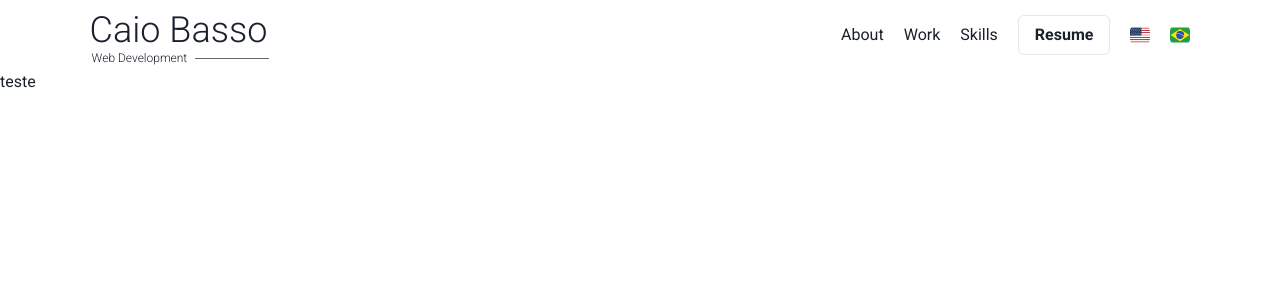
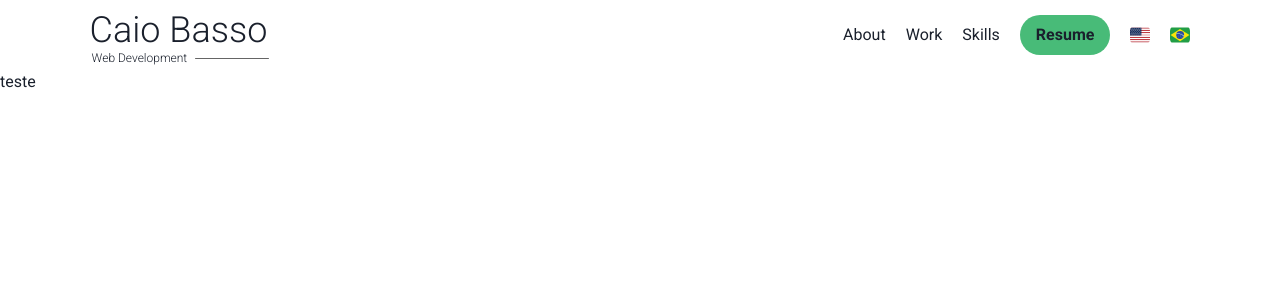
Before and after one commit to caio-basso/portfolio, a Next.js app: page / in a window 1280 px wide. Shown: the top 300 px of the page. Built offline with nearby package versions, Linux system fonts and the light colour scheme.

Commit message:
Adjusting colors and theme

```diff
--- a/components/Navbar/DesktopNav.tsx
+++ b/components/Navbar/DesktopNav.tsx
@@ -19,18 +19,36 @@ export const DesktopNav = ({ nav }: NavProps) => {
                 direction={'row'}
                 gap={'20px'}
             >
-                <Text>
+                <Text
+                    _hover={{
+                        textDecoration: 'underline',
+                    }}
+                >
                     {nav[0]}
                 </Text>
-                <Text>
+                <Text
+                    _hover={{
+                        textDecoration: 'underline',
+                    }}
+                >
                     {nav[1]}
                 </Text>
-                <Text>
+                <Text
+                    _hover={{
+                        textDecoration: 'underline',
+                    }}
+                >
                     {nav[2]}
                 </Text>
             </Stack>
             <Button
-                variant={'outline'}
+                variant={'solid'}
+                borderRadius={'20px'}
+                bg={'green.400'}
+                _hover={{
+                    bg: 'green.200',
+                    textDecoration: 'underline',
+                }}
             >
                 {nav[3]}
             </Button>
--- a/components/Navbar/MobileNavItem.tsx
+++ b/components/Navbar/MobileNavItem.tsx
@@ -20,13 +20,13 @@ export const MobileNavItem = ({ label, href }: NavItem) => {
                 borderRadius={'md'}
                 _hover={{
                     textDecoration: 'none',
-                    backgroundColor: 'rgba(255, 255, 255, .10)',
+                    backgroundColor: 'rgba(72, 187, 120, 1)',
                     borderRadius: 'md'
                 }}>
                 <Text
                     fontWeight={600}
                     pl={'10px'}
-                    color={'white'}>
+                >
                     {label}
                 </Text>
             </Flex>
```
